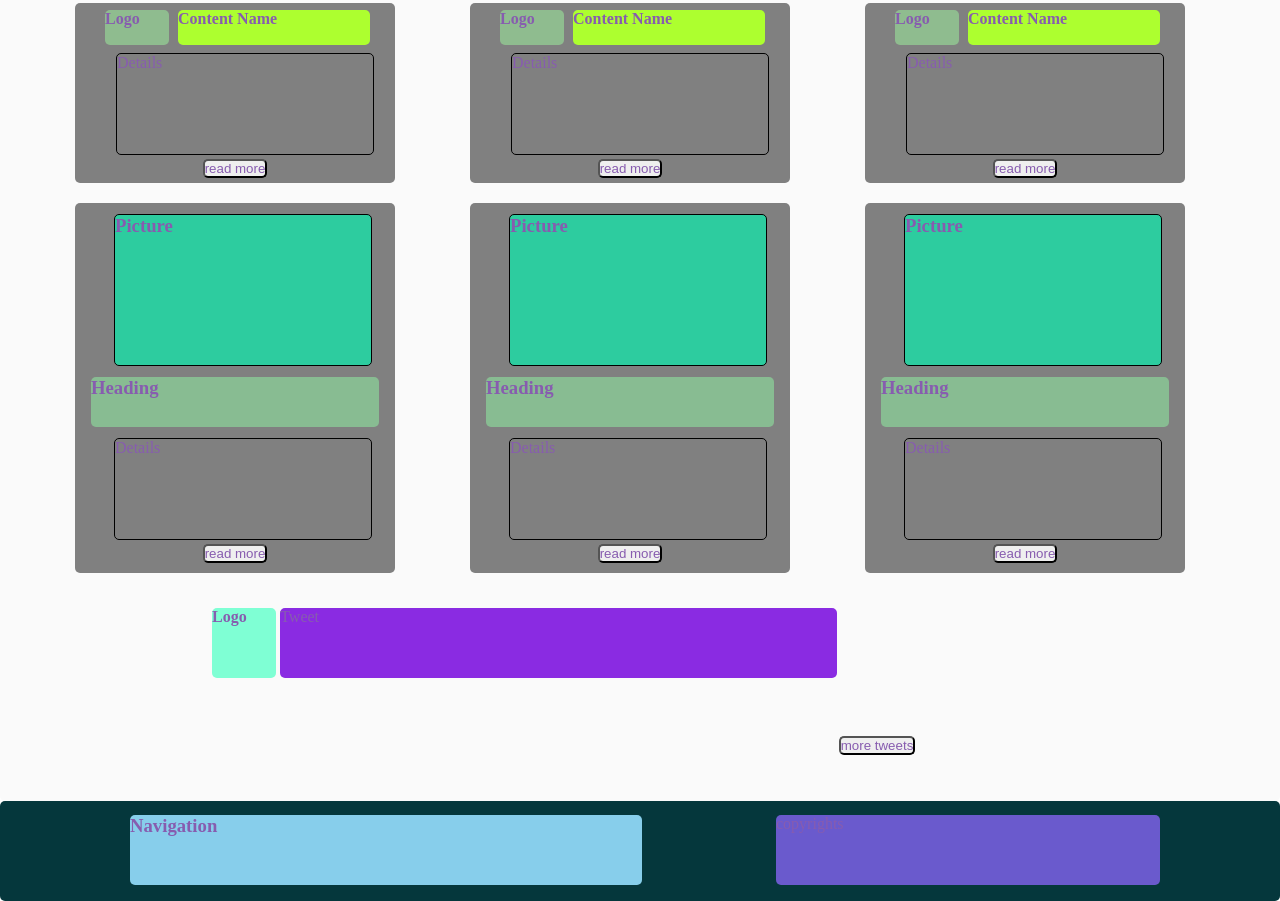
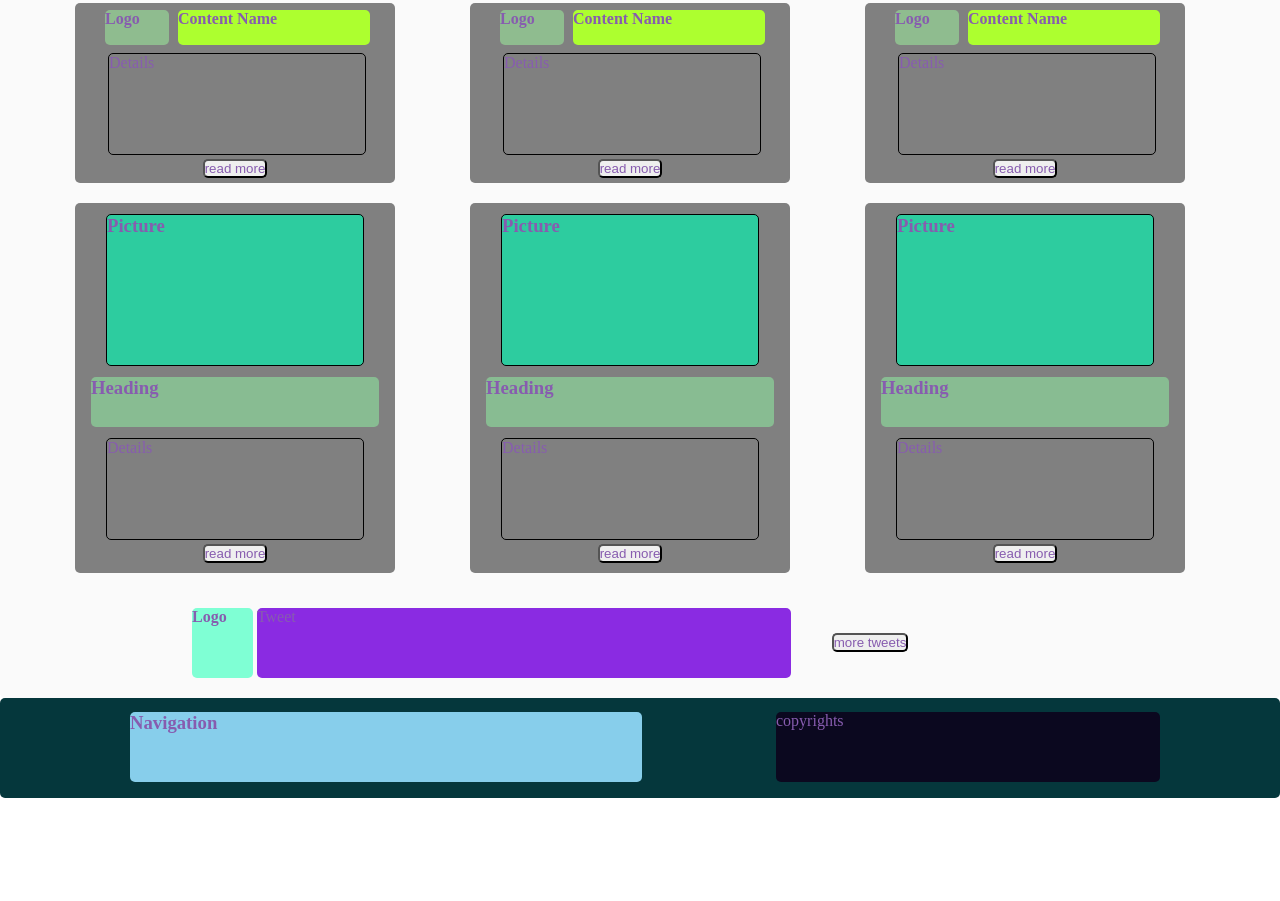
Before and after one commit to bappy351/Layout_06, a plain HTML site: page index.html in a window 1280 px wide. Shown: the part 407-1308 px from the top of the page. After the commit the page ends 1205 px from the top, so only its background shows below. Drawn offline with Linux system fonts and the light colour scheme.

Commit message:
Update Layout_06.css

```diff
--- a/css/Layout_06.css
+++ b/css/Layout_06.css
@@ -47,7 +47,6 @@
 .header_bottom_left {
     width: 30%;
     min-height: 200px;
-    border: 1px solid black;
     float: left;
     margin-left: 150px;
     margin-top: 18px;
@@ -148,7 +147,7 @@
     width: 80%;
     min-height: 100px;
     border: 1px solid black;
-    margin-left: 41px;
+    margin-left: 33px;
 }
 
 .main_content_top_box_button {
@@ -177,7 +176,7 @@
     min-height: 150px;
     width: 80%;
     border: 1px solid black;
-    margin-left: 39px;
+    margin-left: 31px;
     margin-top: 11px;
 
 }
@@ -196,7 +195,7 @@
     width: 80%;
     min-height: 100px;
     border: 1px solid black;
-    margin-left: 39px;
+    margin-left: 31px;
     margin-top: 11px;
 }
 
@@ -212,11 +211,11 @@
 }
 
 .content_footer_left {
-    width: 50%;
+    width: 48%;
     min-height: 100px;
     overflow: hidden;
     float: left;
-    margin-left: 197px;
+    margin-left: 177px;
 }
 
 .content_footer_left_logo {
@@ -237,12 +236,11 @@
 }
 
 .content_footer_right {
-    width: 20%;
+    width: 10%;
     min-height: 100px;
     float: right;
-    margin-right: 268px;
-    padding-top: 8px;
-    padding-right: 7px;
+    margin-right: 346px;
+    padding-top: 5px;
 }
 
 .content_footer_button {
@@ -274,7 +272,7 @@
 .footer_text {
     width: 30%;
     min-height: 70px;
-    background-color: slateblue;
+    background-color: #0b081f;
     float: right;
     margin-top: 14px;
     margin-right: 120px;
```
